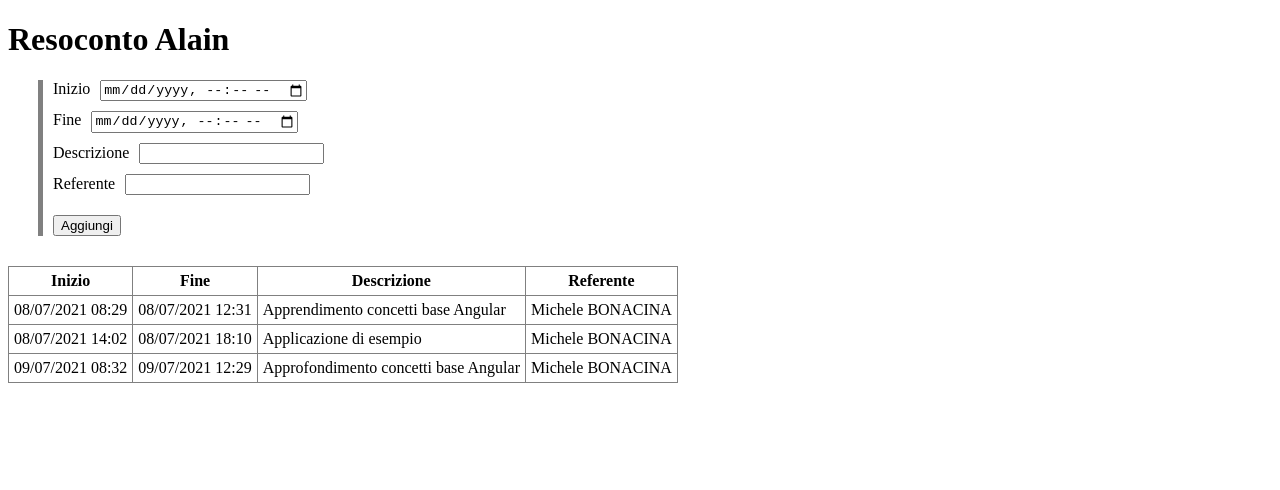
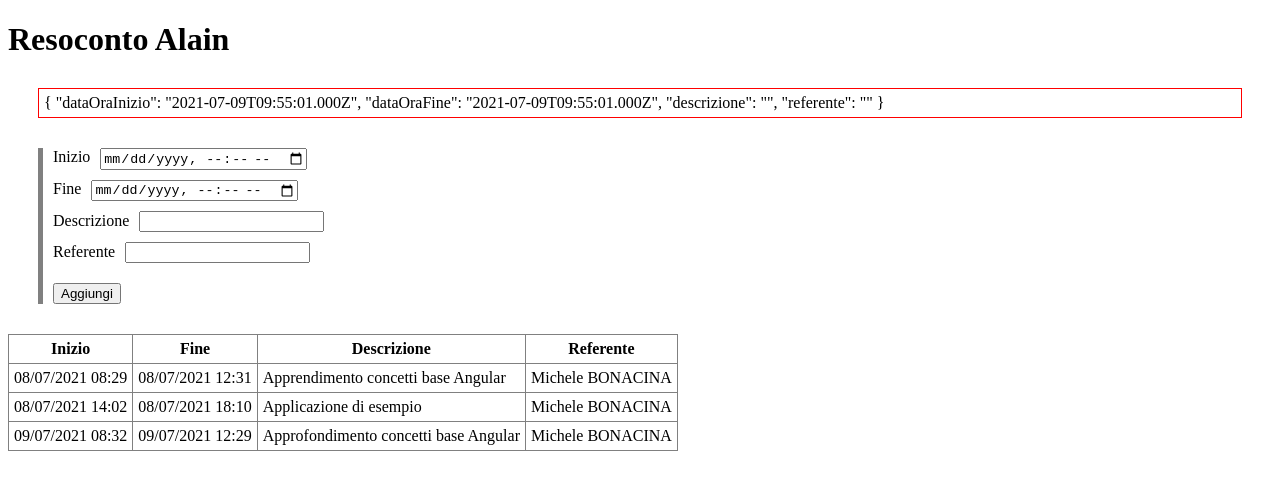
Before and after one commit to Smallpeeps/Prove, an Angular app: page / in a window 1280 px wide. Shown: the top 490 px of the page. Built offline with nearby package versions, Linux system fonts and the light colour scheme.

Commit message:
aggiunto stampa di test

```diff
--- a/src/app/attivita-nuova/attivita-nuova.component.html
+++ b/src/app/attivita-nuova/attivita-nuova.component.html
@@ -1,3 +1,7 @@
+<div style="margin: 30px; border: 1px solid red; padding: 5px;">
+  {{ nuovaAttivita | json }}
+</div>
+
 <div class="form">
   <form #attivitaForm="ngForm">
     <div class="form-group">
```
